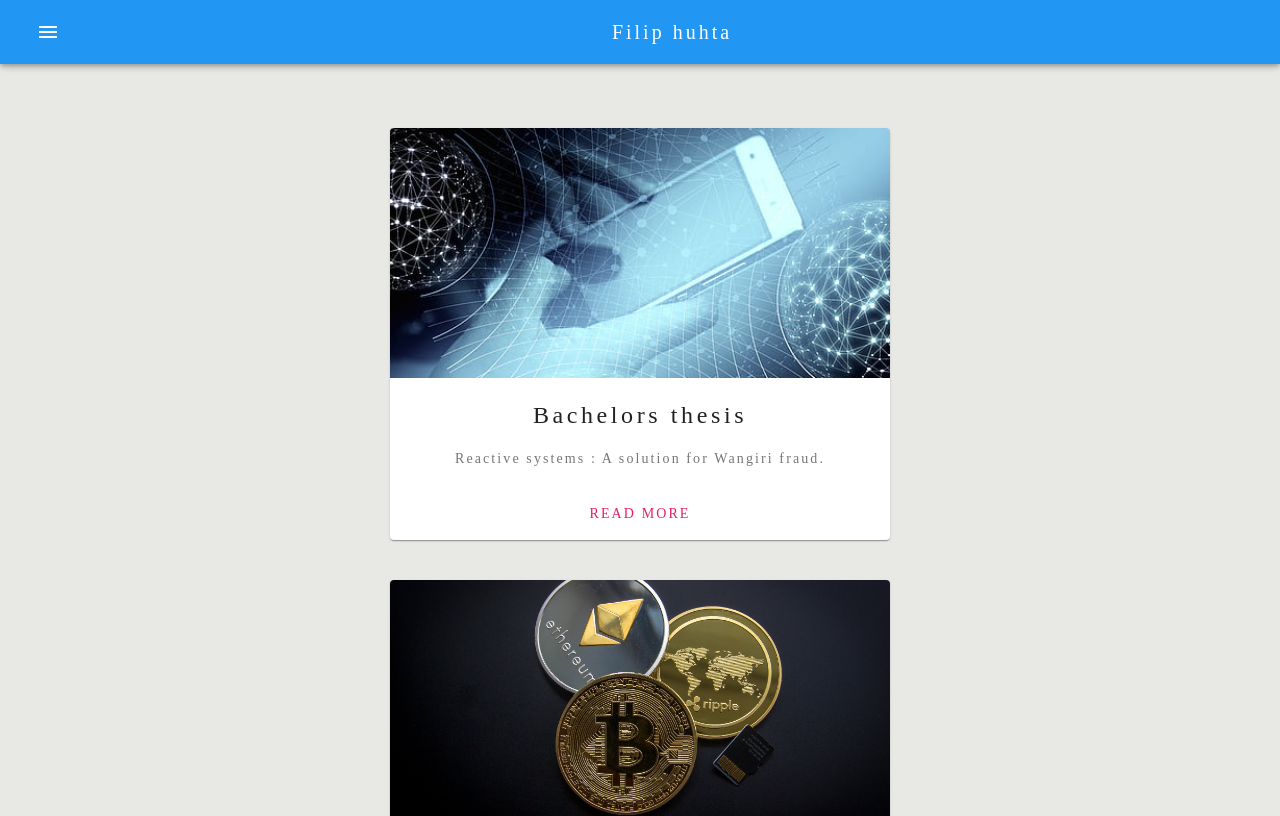
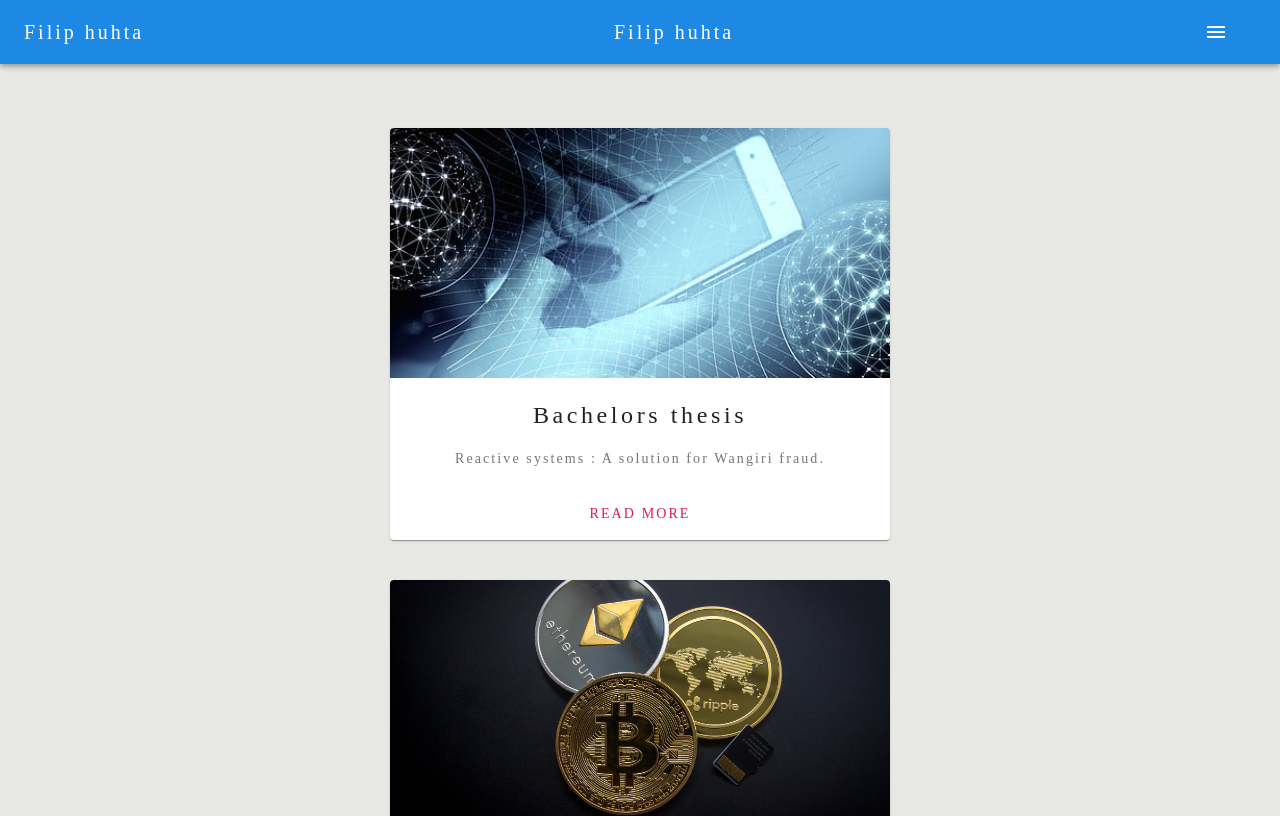
Before and after one commit to filiphuhta/filiphuhta-website, a React (Create React App) app: page / in a window 1280 px wide. Shown: the top 816 px of the page. Built offline with nearby package versions, Linux system fonts and the light colour scheme.

Commit message:
fixed some styling

```diff
--- a/src/App.js
+++ b/src/App.js
@@ -22,10 +22,10 @@ const theme = createMuiTheme({
   },
   palette: {
     primary: {
-      main: blue[500]
+      main: blue[600]
     },
     secondary: {
-      main: pink[500]
+      main: pink[600]
     }
   }
 });
--- a/src/navbar.js
+++ b/src/navbar.js
@@ -25,7 +25,7 @@ const useStyles = makeStyles(theme => ({
     flexGrow: 1,
   },
 }));
-const Navbar = () => {
+function Navbar (props) {
   const classes = useStyles();
   const [anchorEl, setAnchorEl] = React.useState(null);
 
@@ -40,20 +40,14 @@ const Navbar = () => {
     <div className={classes.root}>
     <AppBar position="fixed">
       <Toolbar>
-    <IconButton edge="end"
-    color="inherit"
-    aria-label="menu"
-    className={classes.menuButton}
-    aria-controls="simple-menu"
-    aria-haspopup="true"
-    onClick={handleClick}
-    >
-      <MenuIcon/>
-    </IconButton>
+      <Typography variant="h6">
+            Filip huhta
+          </Typography>
     <Typography variant="h6" className={classes.title}>
             Filip huhta
           </Typography>
 <Menu
+color="primary"
   id="simple-menu"
   anchorEl={anchorEl}
   keepMounted
@@ -65,6 +59,17 @@ const Navbar = () => {
   <MenuItem onClick={handleClose}><Link to="/about" className="item">About</Link><AccountCircle/></MenuItem>
 </Menu>
 
+          <IconButton edge="start"
+    color="inherit"
+    aria-label="menu"
+    className={classes.menuButton}
+    aria-controls="simple-menu"
+    aria-haspopup="true"
+    onClick={handleClick}
+    >
+      <MenuIcon/>
+    </IconButton>
+
   </Toolbar>
     </AppBar>
     </div>
```
